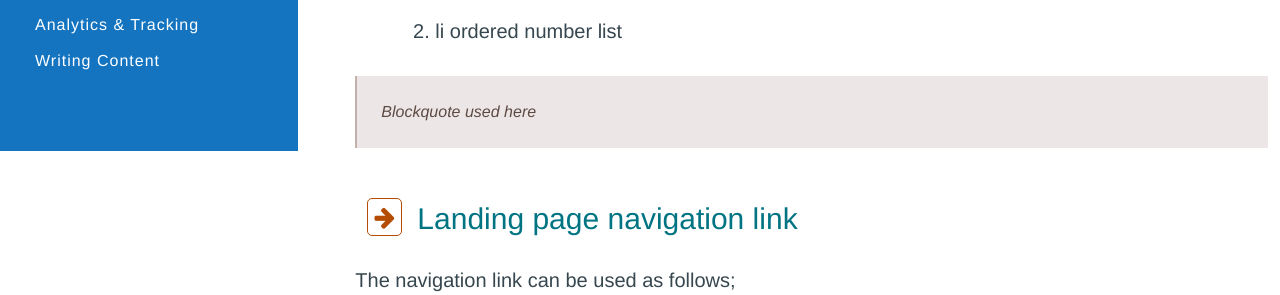
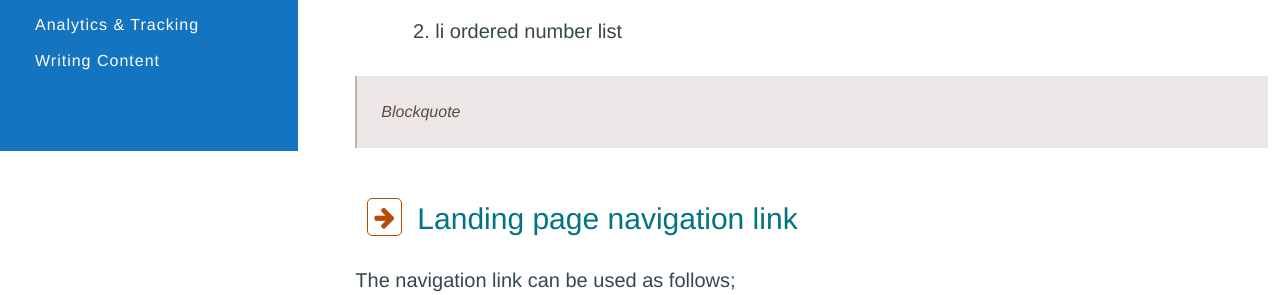
Before and after one commit to OxfordCityCouncil/OxfordCityCouncil.github.io, a Jekyll site: the page built from standards/headers.html, in a window 1280 px wide. Shown: the part 827-1122 px from the top of the page. Built offline with Jekyll 4.4.1, drawn with Linux system fonts in a browser that asks for light colours.

Commit message:
Amending block quote

```diff
--- a/standards/headers.html
+++ b/standards/headers.html
@@ -17,7 +17,7 @@ title: Page elements
 	<li>li ordered number list</li>
 </ol>
 
-<blockquote>Blockquote used here</blockquote>
+<blockquote>Blockquote</blockquote>
 
 <div class="widget-row">
         <div class="widget widget--landing-page-navigation">
```
